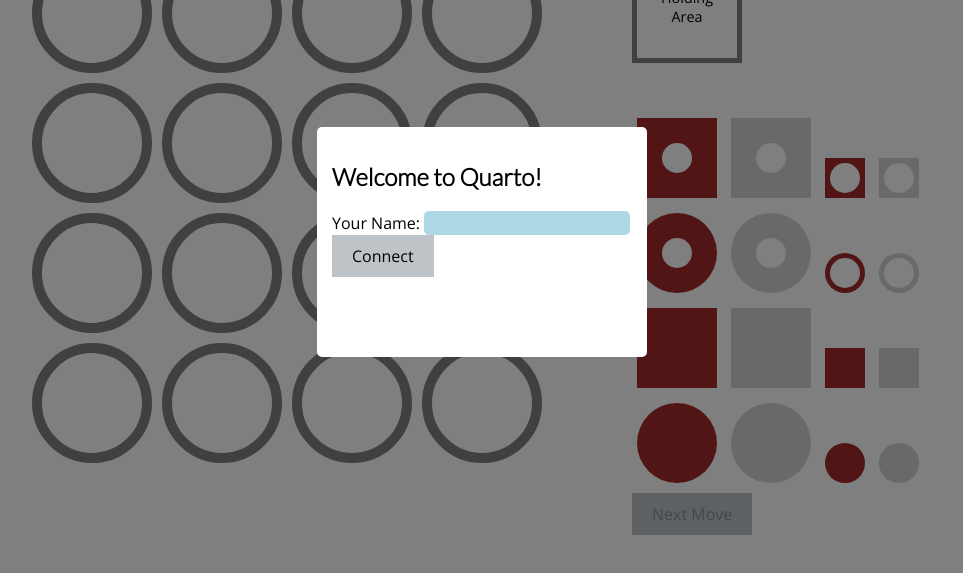
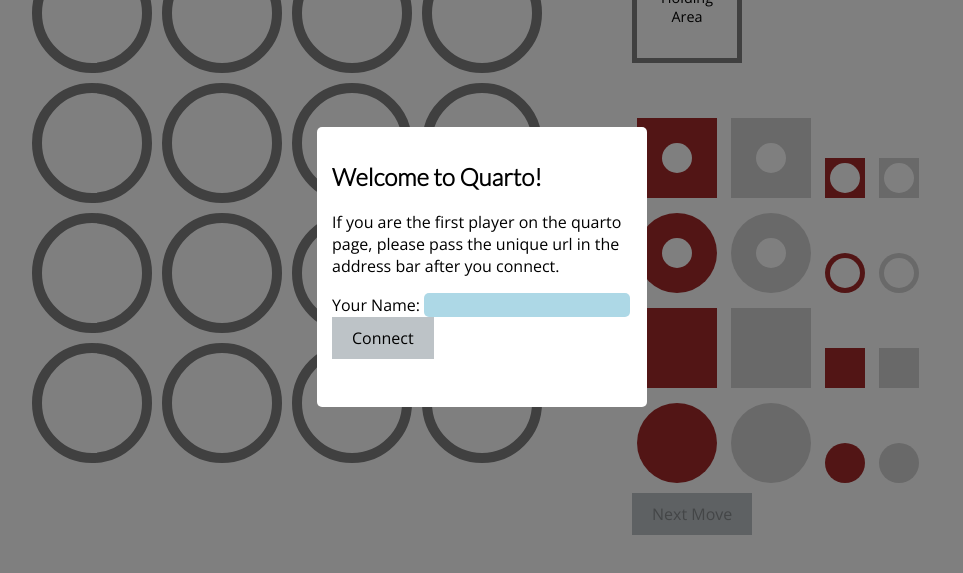
Before and after one commit to howlowck/quarto, a website: page index.html in a window 1280 px wide. Shown: the part 129-702 px from the top of the page, without its empty margins (158-1121 px from the left). Drawn offline with nearby package versions, Linux system fonts and the light colour scheme.

Commit message:
updated instructions

```diff
--- a/index.html
+++ b/index.html
@@ -13,9 +13,10 @@
     <div id="overlay">
         <div class="window welcome">
             <h2>Welcome to Quarto!</h2>
+	    <p>If you are the first player on the quarto page, please pass the unique url in the address bar after you connect.</p>
             <form id="connect" action="">
                 <label for="player-name">Your Name:</label>
-                <input type="text" id="player-name"/>
+                <input type="text" id="player-name" required/>
                 <br>
                 <button type="submit">Connect</button>
             </form>
--- a/public/css/main.scss
+++ b/public/css/main.scss
@@ -36,7 +36,7 @@ h1, h2 {
     padding: 15px;
     background-color: white;
     width: 300px;
-    height: 200px;
+    height: 250px;
     margin: 0 auto;
     margin-top: 20%;
   }
```
Also changed, not shown: public/css/build/main.css, public/css/build/main.min.css.
